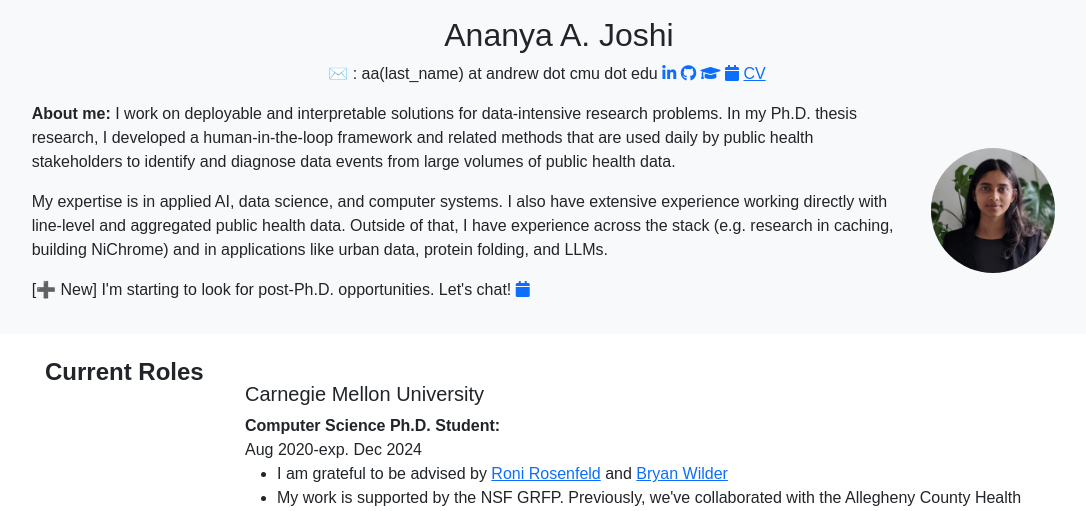
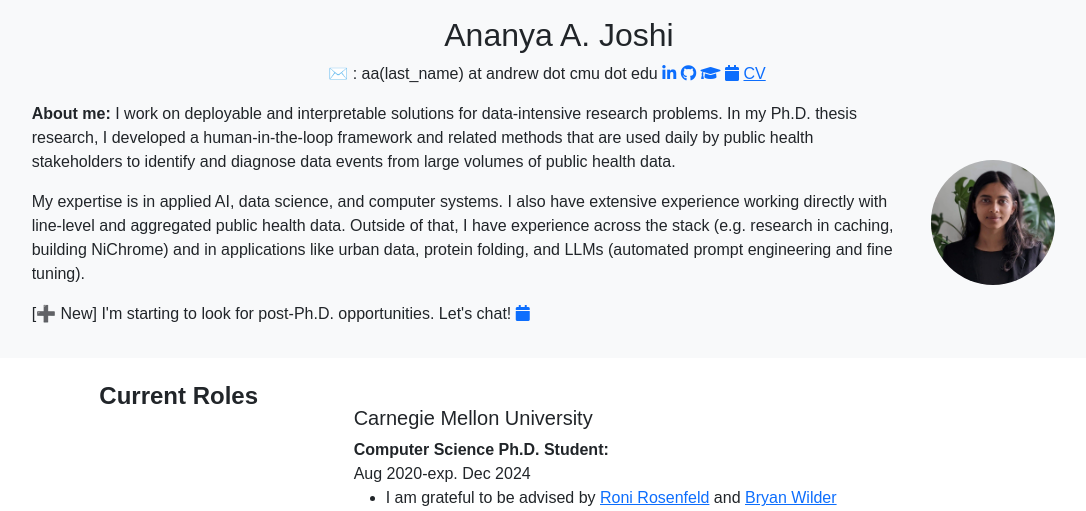
Before and after one commit to Ananya-Joshi/ananya-joshi.github.io, a Jekyll site: the page built from index.md, in a window 1280 px wide and 900 px high, cut to the strip 0-511 px from the top of the window. Shown: the whole strip, without its empty margins (81-1167 px from the left). Built offline with Jekyll 4.4.1, drawn with Linux system fonts in a browser that asks for light colours; some of the changed text lies outside the part shown.

Commit message:
Add AutoPrompt work

```diff
--- a/_layouts/default.html
+++ b/_layouts/default.html
@@ -31,7 +31,7 @@
                 <p><b> About me: </b> I work on deployable and interpretable solutions for data-intensive research problems. In my Ph.D. thesis research, I developed a human-in-the-loop framework and related methods that are used daily by public health stakeholders to identify and diagnose data events from large volumes of public health data.
 			</p>
                 <p> My expertise is in applied AI, data science, and computer systems. I also have extensive experience working directly with line-level and aggregated public health data.
-		Outside of that, I have experience across the stack (e.g. research in caching, building NiChrome) and in applications like urban data, protein folding, and LLMs. </p>
+		Outside of that, I have experience across the stack (e.g. research in caching, building NiChrome) and in applications like urban data, protein folding, and LLMs (automated prompt engineering and fine tuning). </p>
                 <p>[➕ New] I'm starting to look for post-Ph.D. opportunities. Let's chat! <a href="https://calendar.app.google/zteteEcVm3BEEByV6"><i class="fa fa-calendar"></i></a></p>
 
             </div>
@@ -47,7 +47,7 @@
  --><br>
  <div class="row">
     <div class="col-md-1"> </div>
-    <div class="col-md-2">
+    <div class="col-md-3">
     	<h4 style="text-align:center"><b>Current Roles</b> </h4>
     	<div class="d-flex h-100 w-100 align-items-center">
     	<img src="https://avatars.githubusercontent.com/u/22899971?s=200&v=4" class="img-fluid align-items-center" alt="Delphi Logo">
@@ -55,7 +55,7 @@
 
     </div>
 
-    <div class="col-md-8">
+    <div class="col-md-7">
     	</br>
         <h5>Carnegie Mellon University</h5>
         <b>Computer Science Ph.D. Student:</b> <br>
@@ -79,10 +79,10 @@
 <div class="border-top my-3"></div>
 <div class="row bg-white">
 	<div class="col-md-1"> </div>
-    <div class="col-md-2"> <h4 style="text-align:center"> <b> Education History</b></h4>
+    <div class="col-md-3"> <h4 style="text-align:center"> <b> Education History</b></h4>
     	<div style="text-align:center">
     	<i class="fa fa-graduation-cap fa-7x me-auto"></i></div></div>
-    <div class="col-md-8">
+    <div class="col-md-7">
         </br>
         <ul>
             <li> <b>Carnegie Mellon University</b>, Doctor of Philosophy in Computer Science (2020- exp. 2025)</li>
@@ -96,12 +96,12 @@
 </div>
 <div class="border-top my-3"></div>
 <div class="row bg-white"><div class="col-md-1"> </div>
-<div class="col-md-2"> <h4 style="text-align:center"> <b> Recent Projects</b></h4>
+<div class="col-md-3"> <h4 style="text-align:center"> <b> Recent Projects</b></h4>
 	* indicates first/co-first author
 	<div class="container d-flex h-100 w-100 align-items-center">
 	<iframe src="https://docs.google.com/presentation/d/e/2PACX-1vQG8sKMh4obSfuwHpBN9_GIyV0AMxpEU3_2W7e_MDHUIl_Z0A3TYcCCj7uAYkIvwgqEDapR2h8yp_Fa/embed?start=true&loop=true&delayms=3000" allowfullscreen="true" width="100%" mozallowfullscreen="true" webkitallowfullscreen="true"></iframe></div></div>
 
-<div class="col-md-8">
+<div class="col-md-7">
 	<br>
 	<p><b> 📌 Thesis Proposal </b></p>
 	December 8th 2023 <br>
@@ -115,10 +115,10 @@
 
 
 <div class="row bg-white"><div class="col-md-1"> </div>
-<div class="col-md-2">
+<div class="col-md-3">
 	<div class="container d-flex h-100 w-100 align-items-center">
 	<iframe src="assets/ranking.png" allowfullscreen="true" width="100%" mozallowfullscreen="true" webkitallowfullscreen="true"></iframe></div></div>
-<div class="col-md-8">
+<div class="col-md-7">
 	📌 <b>Outlier Ranking for Large Scale Public Health Data</b> </p>
 		<i>Ananya Joshi*, Tina Townes, Nolan Gormley, Luke Neurieter, Roni Rosenfeld, Bryan Wilder   <br>
 		DELPHI Group, Carnegie Mellon University</i>  <br>
@@ -131,10 +131,10 @@
 <div class="col-md-1"> </div></div>
 
 <div class="row bg-white"><div class="col-md-1"> </div>
-<div class="col-md-2">
+<div class="col-md-3">
 	<div class="container d-flex h-100 w-100 align-items-center">
 	<iframe src="assets/univar.png" allowfullscreen="true" width="100%" mozallowfullscreen="true" webkitallowfullscreen="true"></iframe></div></div>
-<div class="col-md-8">
+<div class="col-md-7">
 	📌 <b>Computationally Assisted Quality Control for Public Health Data Streams</b> </p>
 			<i>Ananya Joshi*, Katie Mazaitis, Roni Rosenfeld, Bryan Wilder   <br>
 			DELPHI Group, Carnegie Mellon University</i>  <br>
@@ -152,10 +152,10 @@
 <div class="col-md-1"> </div></div>
 
 <div class="row bg-white"><div class="col-md-1"> </div>
-<div class="col-md-2">
+<div class="col-md-3">
 	<div class="container d-flex h-100 w-100 align-items-center">
 	<iframe src="assets/tea.png" width="90%"></iframe></div></div>
-<div class="col-md-8">
+<div class="col-md-7">
 	📌 <b>BuzzNet: Data Driven Approaches to Preventing Vector-Borne Diseases in Singapore</b></p>
 
 
@@ -178,10 +178,10 @@
 <div class="col-md-1"> </div></div>
 
 <div class="row bg-white"><div class="col-md-1"> </div>
-<div class="col-md-2">
+<div class="col-md-3">
 	<div class="container d-flex h-100 w-100 align-items-center">
 	<iframe src="assets/NLP3.svg" width="90%"></iframe></div></div>
-<div class="col-md-8">
+<div class="col-md-7">
 			<p>📌 <b>Creating an Automated Ideological Transformer Using Moral Reframing [GPT2] </b></p>
 			<i>Ananya Joshi*, Christiane Fellbaum, Michael Guerzhoy <br>
 			Princeton University</i>  <br>
```
Also changed, not shown: _posts/2024-04-10-Prompt-Engineering-and-Bias.md (added, +28 -0 lines), Gemfile.lock, assets/NLP4.png (added), assets/NLP5.png (added), assets/NLP6.png (added), 2 other files.
